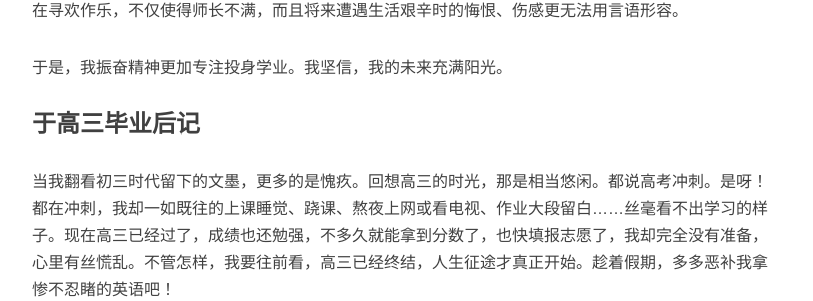
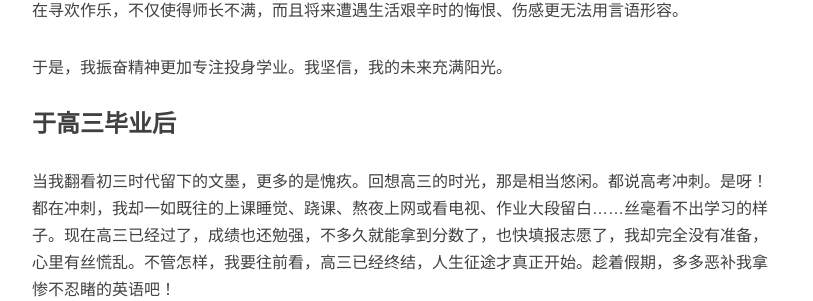
Before and after one commit to ceares/ceares.github.io, a Jekyll site: the page built from _posts/articles/2005-09-19-junior3.md, in a window 1280 px wide and 900 px high, scrolled down 1477 px. Shown: the part 150-451 px from the top of the window, without its empty margins (233-1046 px from the left). Built offline with Jekyll 4.4.1, drawn with Linux system fonts in a browser that asks for light colours; nearby versions of some CDN libraries; comment, search, counter and statistics services are not loaded.

Commit message:
Update 2005-09-19-junior3.md

```diff
--- a/_posts/articles/2005-09-19-junior3.md
+++ b/_posts/articles/2005-09-19-junior3.md
@@ -43,6 +43,6 @@ description: 个人文集
 于是，我振奋精神更加专注投身学业。我坚信，我的未来充满阳光。
 
 
-### 于高三毕业后记
+### 于高三毕业后
 
 当我翻看初三时代留下的文墨，更多的是愧疚。回想高三的时光，那是相当悠闲。都说高考冲刺。是呀！都在冲刺，我却一如既往的上课睡觉、跷课、熬夜上网或看电视、作业大段留白……丝毫看不出学习的样子。现在高三已经过了，成绩也还勉强，不多久就能拿到分数了，也快填报志愿了，我却完全没有准备，心里有丝慌乱。不管怎样，我要往前看，高三已经终结，人生征途才真正开始。趁着假期，多多恶补我拿惨不忍睹的英语吧！
```
